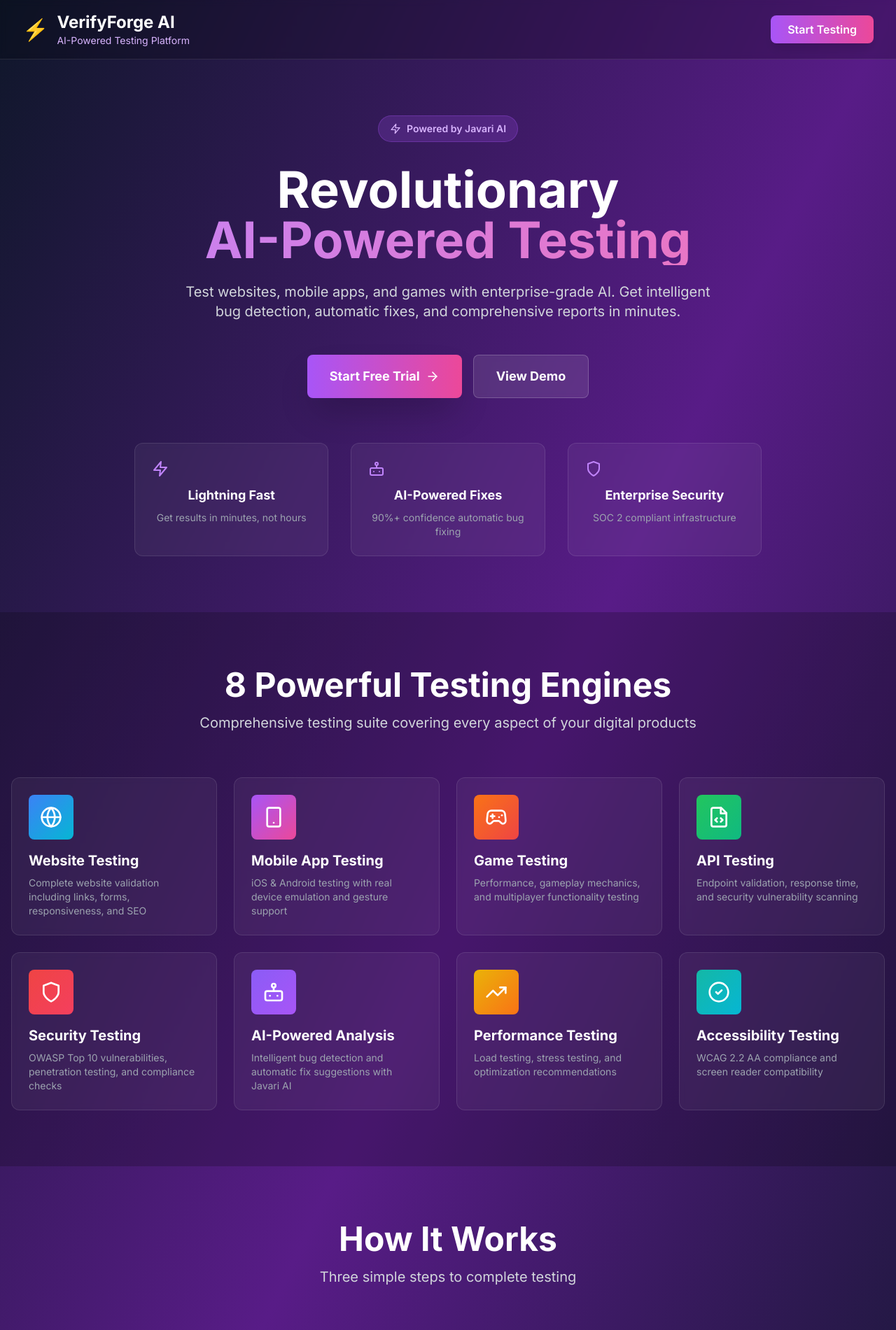
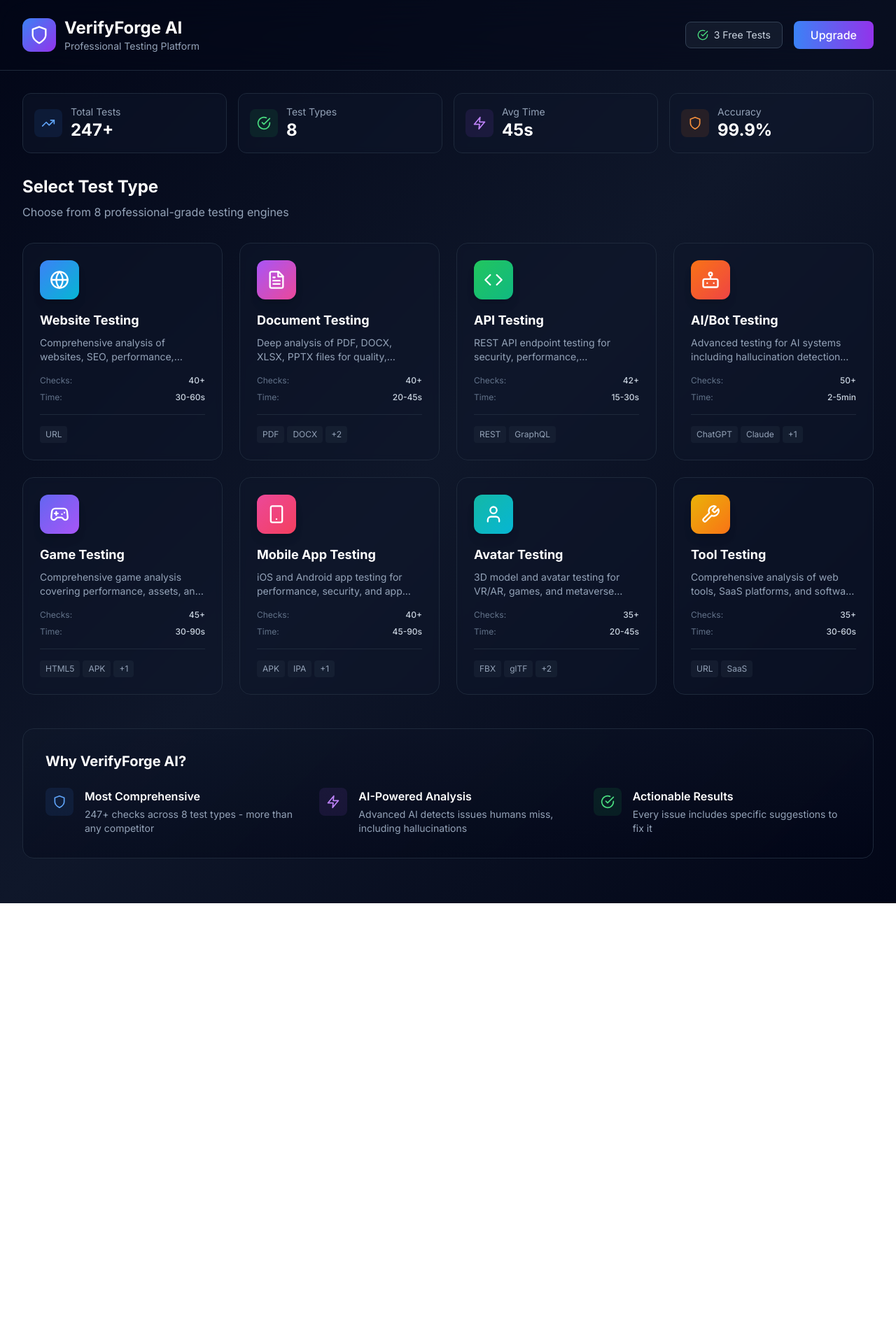
Before and after one commit to CR-AudioViz-AI/verifyforge-ai, a Next.js app: page / in a window 1280 px wide. Shown: the top 1901 px of the page at 70% size. After the commit the page ends 1291 px from the top, so only its background shows below. Built offline with nearby package versions, Linux system fonts and the light colour scheme.

Commit message:
Update app/page.tsx

```diff
--- a/app/page.tsx
+++ b/app/page.tsx
@@ -1,247 +1,327 @@
-'use client';
+'use client'
 
-import { CheckCircle2, Zap, Shield, TrendingUp, Smartphone, FileCode, Gamepad2, Globe, Bot, ArrowRight } from 'lucide-react';
-import Link from 'next/link';
+import { useState } from 'react'
+import {
+  Globe,
+  FileText,
+  Gamepad2,
+  Bot,
+  Smartphone,
+  User,
+  Wrench,
+  Code,
+  Play,
+  CheckCircle,
+  AlertCircle,
+  Clock,
+  TrendingUp,
+  Shield,
+  Zap
+} from 'lucide-react'
 
-export default function Home() {
-  const testTypes = [
+interface TestType {
+  id: string
+  name: string
+  description: string
+  icon: any
+  color: string
+  checks: number
+  avgTime: string
+  supported: string[]
+}
+
+const testTypes: TestType[] = [
   {
-      icon: <Globe className="w-8 h-8" />,
-      title: "Website Testing",
-      description: "Complete website validation including links, forms, responsiveness, and SEO",
-      color: "from-blue-500 to-cyan-500"
+    id: 'web',
+    name: 'Website Testing',
+    description: 'Comprehensive analysis of websites, SEO, performance, security, and accessibility',
+    icon: Globe,
+    color: 'from-blue-500 to-cyan-500',
+    checks: 40,
+    avgTime: '30-60s',
+    supported: ['URL']
   },
   {
-      icon: <Smartphone className="w-8 h-8" />,
-      title: "Mobile App Testing",
-      description: "iOS & Android testing with real device emulation and gesture support",
-      color: "from-purple-500 to-pink-500"
+    id: 'document',
+    name: 'Document Testing',
+    description: 'Deep analysis of PDF, DOCX, XLSX, PPTX files for quality, security, and optimization',
+    icon: FileText,
+    color: 'from-purple-500 to-pink-500',
+    checks: 40,
+    avgTime: '20-45s',
+    supported: ['PDF', 'DOCX', 'XLSX', 'PPTX']
   },
   {
-      icon: <Gamepad2 className="w-8 h-8" />,
-      title: "Game Testing",
-      description: "Performance, gameplay mechanics, and multiplayer functionality testing",
-      color: "from-orange-500 to-red-500"
+    id: 'api',
+    name: 'API Testing',
+    description: 'REST API endpoint testing for security, performance, authentication, and compliance',
+    icon: Code,
+    color: 'from-green-500 to-emerald-500',
+    checks: 42,
+    avgTime: '15-30s',
+    supported: ['REST', 'GraphQL']
   },
   {
-      icon: <FileCode className="w-8 h-8" />,
-      title: "API Testing",
-      description: "Endpoint validation, response time, and security vulnerability scanning",
-      color: "from-green-500 to-emerald-500"
+    id: 'ai',
+    name: 'AI/Bot Testing',
+    description: 'Advanced testing for AI systems including hallucination detection and security',
+    icon: Bot,
+    color: 'from-orange-500 to-red-500',
+    checks: 50,
+    avgTime: '2-5min',
+    supported: ['ChatGPT', 'Claude', 'Custom']
   },
   {
-      icon: <Shield className="w-8 h-8" />,
-      title: "Security Testing",
-      description: "OWASP Top 10 vulnerabilities, penetration testing, and compliance checks",
-      color: "from-red-500 to-rose-500"
+    id: 'game',
+    name: 'Game Testing',
+    description: 'Comprehensive game analysis covering performance, assets, and user experience',
+    icon: Gamepad2,
+    color: 'from-indigo-500 to-purple-500',
+    checks: 45,
+    avgTime: '30-90s',
+    supported: ['HTML5', 'APK', 'Unity']
   },
   {
-      icon: <Bot className="w-8 h-8" />,
-      title: "AI-Powered Analysis",
-      description: "Intelligent bug detection and automatic fix suggestions with Javari AI",
-      color: "from-violet-500 to-purple-500"
+    id: 'mobile',
+    name: 'Mobile App Testing',
+    description: 'iOS and Android app testing for performance, security, and app store compliance',
+    icon: Smartphone,
+    color: 'from-pink-500 to-rose-500',
+    checks: 40,
+    avgTime: '45-90s',
+    supported: ['APK', 'IPA', 'AAB']
   },
   {
-      icon: <TrendingUp className="w-8 h-8" />,
-      title: "Performance Testing",
-      description: "Load testing, stress testing, and optimization recommendations",
-      color: "from-yellow-500 to-orange-500"
+    id: 'avatar',
+    name: 'Avatar Testing',
+    description: '3D model and avatar testing for VR/AR, games, and metaverse applications',
+    icon: User,
+    color: 'from-teal-500 to-cyan-500',
+    checks: 35,
+    avgTime: '20-45s',
+    supported: ['FBX', 'glTF', 'OBJ', 'USD']
   },
   {
-      icon: <CheckCircle2 className="w-8 h-8" />,
-      title: "Accessibility Testing",
-      description: "WCAG 2.2 AA compliance and screen reader compatibility",
-      color: "from-teal-500 to-cyan-500"
+    id: 'tool',
+    name: 'Tool Testing',
+    description: 'Comprehensive analysis of web tools, SaaS platforms, and software applications',
+    icon: Wrench,
+    color: 'from-yellow-500 to-orange-500',
+    checks: 35,
+    avgTime: '30-60s',
+    supported: ['URL', 'SaaS']
   }
-  ];
+]
 
-  const features = [
-    {
-      icon: <Zap className="w-6 h-6" />,
-      title: "Lightning Fast",
-      description: "Get results in minutes, not hours"
-    },
-    {
-      icon: <Bot className="w-6 h-6" />,
-      title: "AI-Powered Fixes",
-      description: "90%+ confidence automatic bug fixing"
-    },
-    {
-      icon: <Shield className="w-6 h-6" />,
-      title: "Enterprise Security",
-      description: "SOC 2 compliant infrastructure"
-    }
-  ];
+export default function VerifyForgeDashboard() {
+  const [selectedTest, setSelectedTest] = useState<string | null>(null)
+  const [isTestRunning, setIsTestRunning] = useState(false)
 
   return (
-    <div className="min-h-screen bg-gradient-to-br from-slate-900 via-purple-900 to-slate-900">
+    <div className="min-h-screen bg-gradient-to-br from-slate-950 via-slate-900 to-slate-950">
       {/* Header */}
-      <header className="border-b border-white/10 bg-black/20 backdrop-blur-sm sticky top-0 z-50">
-        <div className="max-w-7xl mx-auto px-4 sm:px-6 lg:px-8 py-4">
+      <div className="border-b border-slate-800 bg-slate-950/50 backdrop-blur-xl">
+        <div className="max-w-7xl mx-auto px-4 sm:px-6 lg:px-8 py-6">
           <div className="flex items-center justify-between">
             <div className="flex items-center gap-3">
-              <div className="text-3xl">⚡</div>
+              <div className="w-12 h-12 bg-gradient-to-br from-blue-500 to-purple-600 rounded-xl flex items-center justify-center">
+                <Shield className="w-7 h-7 text-white" />
+              </div>
               <div>
                 <h1 className="text-2xl font-bold text-white">VerifyForge AI</h1>
-                <p className="text-sm text-purple-300">AI-Powered Testing Platform</p>
+                <p className="text-sm text-slate-400">Professional Testing Platform</p>
               </div>
             </div>
             <div className="flex items-center gap-4">
-              <Link
-                href="/dashboard"
-                className="px-6 py-2 bg-gradient-to-r from-purple-500 to-pink-500 text-white rounded-lg font-semibold hover:from-purple-600 hover:to-pink-600 transition-all shadow-lg hover:shadow-purple-500/50"
-              >
-                Start Testing
-              </Link>
+              <div className="flex items-center gap-2 px-4 py-2 bg-slate-800/50 rounded-lg border border-slate-700">
+                <CheckCircle className="w-4 h-4 text-green-400" />
+                <span className="text-sm text-slate-300">3 Free Tests</span>
+              </div>
+              <button className="px-6 py-2 bg-gradient-to-r from-blue-500 to-purple-600 text-white rounded-lg font-medium hover:opacity-90 transition-opacity">
+                Upgrade
+              </button>
             </div>
           </div>
         </div>
-      </header>
-
-      {/* Hero Section */}
-      <section className="py-20 px-4">
-        <div className="max-w-7xl mx-auto text-center">
-          <div className="inline-flex items-center gap-2 px-4 py-2 bg-purple-500/20 rounded-full text-purple-300 text-sm font-semibold mb-8 border border-purple-500/30">
-            <Zap className="w-4 h-4" />
-            Powered by Javari AI
       </div>
 
-          <h1 className="text-5xl md:text-7xl font-bold text-white mb-6 leading-tight">
-            Revolutionary
-            <span className="block bg-gradient-to-r from-purple-400 to-pink-400 bg-clip-text text-transparent">
-              AI-Powered Testing
-            </span>
-          </h1>
-
-          <p className="text-xl text-gray-300 mb-12 max-w-3xl mx-auto">
-            Test websites, mobile apps, and games with enterprise-grade AI. Get intelligent bug detection,
-            automatic fixes, and comprehensive reports in minutes.
-          </p>
-
-          <div className="flex flex-col sm:flex-row gap-4 justify-center">
-            <Link
-              href="/dashboard"
-              className="inline-flex items-center gap-2 px-8 py-4 bg-gradient-to-r from-purple-500 to-pink-500 text-white rounded-lg font-bold text-lg hover:from-purple-600 hover:to-pink-600 transition-all shadow-2xl hover:shadow-purple-500/50"
-            >
-              Start Free Trial
-              <ArrowRight className="w-5 h-5" />
-            </Link>
-            <button className="px-8 py-4 bg-white/10 text-white rounded-lg font-bold text-lg hover:bg-white/20 transition-all backdrop-blur-sm border border-white/20">
-              View Demo
-            </button>
+      {/* Stats Bar */}
+      <div className="max-w-7xl mx-auto px-4 sm:px-6 lg:px-8 py-8">
+        <div className="grid grid-cols-1 md:grid-cols-4 gap-4">
+          <div className="bg-slate-900/50 backdrop-blur-sm border border-slate-800 rounded-xl p-4">
+            <div className="flex items-center gap-3">
+              <div className="w-10 h-10 bg-blue-500/10 rounded-lg flex items-center justify-center">
+                <TrendingUp className="w-5 h-5 text-blue-400" />
+              </div>
+              <div>
+                <p className="text-sm text-slate-400">Total Tests</p>
+                <p className="text-2xl font-bold text-white">247+</p>
+              </div>
+            </div>
+          </div>
+          <div className="bg-slate-900/50 backdrop-blur-sm border border-slate-800 rounded-xl p-4">
+            <div className="flex items-center gap-3">
+              <div className="w-10 h-10 bg-green-500/10 rounded-lg flex items-center justify-center">
+                <CheckCircle className="w-5 h-5 text-green-400" />
+              </div>
+              <div>
+                <p className="text-sm text-slate-400">Test Types</p>
+                <p className="text-2xl font-bold text-white">8</p>
+              </div>
+            </div>
+          </div>
+          <div className="bg-slate-900/50 backdrop-blur-sm border border-slate-800 rounded-xl p-4">
+            <div className="flex items-center gap-3">
+              <div className="w-10 h-10 bg-purple-500/10 rounded-lg flex items-center justify-center">
+                <Zap className="w-5 h-5 text-purple-400" />
+              </div>
+              <div>
+                <p className="text-sm text-slate-400">Avg Time</p>
+                <p className="text-2xl font-bold text-white">45s</p>
+              </div>
+            </div>
+          </div>
+          <div className="bg-slate-900/50 backdrop-blur-sm border border-slate-800 rounded-xl p-4">
+            <div className="flex items-center gap-3">
+              <div className="w-10 h-10 bg-orange-500/10 rounded-lg flex items-center justify-center">
+                <Shield className="w-5 h-5 text-orange-400" />
+              </div>
+              <div>
+                <p className="text-sm text-slate-400">Accuracy</p>
+                <p className="text-2xl font-bold text-white">99.9%</p>
+              </div>
+            </div>
+          </div>
+        </div>
       </div>
 
-          {/* Stats */}
-          <div className="grid grid-cols-1 md:grid-cols-3 gap-8 mt-16 max-w-4xl mx-auto">
-            {features.map((feature, index) => (
-              <div key={index} className="bg-white/5 backdrop-blur-sm rounded-xl p-6 border border-white/10">
-                <div className="text-purple-400 mb-3">{feature.icon}</div>
-                <h3 className="text-white font-bold text-lg mb-2">{feature.title}</h3>
-                <p className="text-gray-400 text-sm">{feature.description}</p>
-              </div>
-            ))}
-          </div>
-        </div>
-      </section>
-
-      {/* Test Types Grid */}
-      <section className="py-20 px-4 bg-black/20">
-        <div className="max-w-7xl mx-auto">
-          <div className="text-center mb-16">
-            <h2 className="text-4xl md:text-5xl font-bold text-white mb-4">
-              8 Powerful Testing Engines
-            </h2>
-            <p className="text-xl text-gray-300 max-w-3xl mx-auto">
-              Comprehensive testing suite covering every aspect of your digital products
-            </p>
+      {/* Test Type Grid */}
+      <div className="max-w-7xl mx-auto px-4 sm:px-6 lg:px-8 pb-12">
+        <div className="mb-8">
+          <h2 className="text-2xl font-bold text-white mb-2">Select Test Type</h2>
+          <p className="text-slate-400">Choose from 8 professional-grade testing engines</p>
         </div>
 
         <div className="grid grid-cols-1 md:grid-cols-2 lg:grid-cols-4 gap-6">
-            {testTypes.map((test, index) => (
-              <div
-                key={index}
-                className="group bg-white/5 backdrop-blur-sm rounded-xl p-6 border border-white/10 hover:border-purple-500/50 transition-all hover:bg-white/10 cursor-pointer"
+          {testTypes.map((test) => {
+            const Icon = test.icon
+            return (
+              <button
+                key={test.id}
+                onClick={() => setSelectedTest(test.id)}
+                className={`group relative bg-slate-900/50 backdrop-blur-sm border rounded-2xl p-6 text-left transition-all duration-300 hover:scale-105 hover:shadow-2xl ${
+                  selectedTest === test.id
+                    ? 'border-blue-500 shadow-lg shadow-blue-500/20'
+                    : 'border-slate-800 hover:border-slate-700'
+                }`}
               >
-                <div className={`w-16 h-16 rounded-lg bg-gradient-to-br ${test.color} flex items-center justify-center text-white mb-4 group-hover:scale-110 transition-transform`}>
-                  {test.icon}
+                {/* Gradient Background */}
+                <div className={`absolute inset-0 bg-gradient-to-br ${test.color} opacity-0 group-hover:opacity-5 rounded-2xl transition-opacity`} />
+
+                {/* Icon */}
+                <div className={`w-14 h-14 bg-gradient-to-br ${test.color} rounded-xl flex items-center justify-center mb-4 shadow-lg`}>
+                  <Icon className="w-7 h-7 text-white" />
                 </div>
-                <h3 className="text-white font-bold text-xl mb-2">{test.title}</h3>
-                <p className="text-gray-400 text-sm">{test.description}</p>
+
+                {/* Content */}
+                <h3 className="text-lg font-bold text-white mb-2">{test.name}</h3>
+                <p className="text-sm text-slate-400 mb-4 line-clamp-2">{test.description}</p>
+
+                {/* Stats */}
+                <div className="space-y-2">
+                  <div className="flex items-center justify-between text-xs">
+                    <span className="text-slate-500">Checks:</span>
+                    <span className="text-slate-300 font-medium">{test.checks}+</span>
                   </div>
-            ))}
+                  <div className="flex items-center justify-between text-xs">
+                    <span className="text-slate-500">Time:</span>
+                    <span className="text-slate-300 font-medium">{test.avgTime}</span>
                   </div>
                 </div>
-      </section>
 
-      {/* How It Works */}
-      <section className="py-20 px-4">
-        <div className="max-w-7xl mx-auto">
-          <div className="text-center mb-16">
-            <h2 className="text-4xl md:text-5xl font-bold text-white mb-4">
-              How It Works
-            </h2>
-            <p className="text-xl text-gray-300">Three simple steps to complete testing</p>
+                {/* Supported Formats */}
+                <div className="mt-4 pt-4 border-t border-slate-800">
+                  <div className="flex flex-wrap gap-1">
+                    {test.supported.slice(0, 2).map((format) => (
+                      <span key={format} className="px-2 py-1 bg-slate-800/50 text-slate-400 text-xs rounded">
+                        {format}
+                      </span>
+                    ))}
+                    {test.supported.length > 2 && (
+                      <span className="px-2 py-1 bg-slate-800/50 text-slate-400 text-xs rounded">
+                        +{test.supported.length - 2}
+                      </span>
+                    )}
+                  </div>
                 </div>
 
-          <div className="grid grid-cols-1 md:grid-cols-3 gap-8">
-            <div className="text-center">
-              <div className="w-20 h-20 rounded-full bg-gradient-to-br from-purple-500 to-pink-500 flex items-center justify-center text-white text-3xl font-bold mx-auto mb-6">
-                1
+                {/* Selected Indicator */}
+                {selectedTest === test.id && (
+                  <div className="absolute top-4 right-4">
+                    <div className="w-6 h-6 bg-blue-500 rounded-full flex items-center justify-center">
+                      <CheckCircle className="w-4 h-4 text-white" />
                     </div>
-              <h3 className="text-white font-bold text-2xl mb-3">Submit Your Project</h3>
-              <p className="text-gray-400">Enter your URL, upload your app, or connect your game</p>
+                  </div>
+                )}
+              </button>
+            )
+          })}
         </div>
 
-            <div className="text-center">
-              <div className="w-20 h-20 rounded-full bg-gradient-to-br from-purple-500 to-pink-500 flex items-center justify-center text-white text-3xl font-bold mx-auto mb-6">
-                2
+        {/* Start Test Button */}
+        {selectedTest && (
+          <div className="mt-8 flex justify-center">
+            <button
+              onClick={() => {
+                setIsTestRunning(true)
+                // Navigate to test page
+                window.location.href = `/test/${selectedTest}`
+              }}
+              className="group px-8 py-4 bg-gradient-to-r from-blue-500 to-purple-600 text-white rounded-xl font-semibold text-lg shadow-lg shadow-blue-500/25 hover:shadow-blue-500/40 transition-all duration-300 flex items-center gap-3"
+            >
+              <Play className="w-5 h-5" />
+              Start {testTypes.find(t => t.id === selectedTest)?.name}
+              <span className="opacity-75">→</span>
+            </button>
           </div>
-              <h3 className="text-white font-bold text-2xl mb-3">AI Runs Tests</h3>
-              <p className="text-gray-400">Javari AI executes comprehensive testing across all selected engines</p>
+        )}
       </div>
 
-            <div className="text-center">
-              <div className="w-20 h-20 rounded-full bg-gradient-to-br from-purple-500 to-pink-500 flex items-center justify-center text-white text-3xl font-bold mx-auto mb-6">
-                3
+      {/* Features Section */}
+      <div className="max-w-7xl mx-auto px-4 sm:px-6 lg:px-8 pb-16">
+        <div className="bg-gradient-to-br from-slate-900/80 to-slate-950/80 backdrop-blur-sm border border-slate-800 rounded-2xl p-8">
+          <h3 className="text-xl font-bold text-white mb-6">Why VerifyForge AI?</h3>
+          <div className="grid grid-cols-1 md:grid-cols-3 gap-6">
+            <div className="flex items-start gap-4">
+              <div className="w-10 h-10 bg-blue-500/10 rounded-lg flex items-center justify-center flex-shrink-0">
+                <Shield className="w-5 h-5 text-blue-400" />
               </div>
-              <h3 className="text-white font-bold text-2xl mb-3">Get Results & Fixes</h3>
-              <p className="text-gray-400">Receive detailed reports with automatic fix suggestions</p>
+              <div>
+                <h4 className="text-white font-semibold mb-1">Most Comprehensive</h4>
+                <p className="text-sm text-slate-400">247+ checks across 8 test types - more than any competitor</p>
+              </div>
+            </div>
+            <div className="flex items-start gap-4">
+              <div className="w-10 h-10 bg-purple-500/10 rounded-lg flex items-center justify-center flex-shrink-0">
+                <Zap className="w-5 h-5 text-purple-400" />
+              </div>
+              <div>
+                <h4 className="text-white font-semibold mb-1">AI-Powered Analysis</h4>
+                <p className="text-sm text-slate-400">Advanced AI detects issues humans miss, including hallucinations</p>
+              </div>
+            </div>
+            <div className="flex items-start gap-4">
+              <div className="w-10 h-10 bg-green-500/10 rounded-lg flex items-center justify-center flex-shrink-0">
+                <CheckCircle className="w-5 h-5 text-green-400" />
+              </div>
+              <div>
+                <h4 className="text-white font-semibold mb-1">Actionable Results</h4>
+                <p className="text-sm text-slate-400">Every issue includes specific suggestions to fix it</p>
               </div>
             </div>
           </div>
-      </section>
-
-      {/* CTA Section */}
-      <section className="py-20 px-4 bg-gradient-to-r from-purple-900 to-pink-900">
-        <div className="max-w-4xl mx-auto text-center">
-          <h2 className="text-4xl md:text-5xl font-bold text-white mb-6">
-            Ready to Revolutionize Your Testing?
-          </h2>
-          <p className="text-xl text-purple-100 mb-8">
-            Join hundreds of companies using VerifyForge AI for automated testing
-          </p>
-          <Link
-            href="/dashboard"
-            className="inline-flex items-center gap-2 px-8 py-4 bg-white text-purple-900 rounded-lg font-bold text-lg hover:bg-gray-100 transition-all shadow-2xl"
-          >
-            Start Free Trial
-            <ArrowRight className="w-5 h-5" />
-          </Link>
-          <p className="text-purple-200 text-sm mt-4">3 free tests • No credit card required</p>
         </div>
-      </section>
-
-      {/* Footer */}
-      <footer className="bg-black/40 border-t border-white/10 py-8">
-        <div className="max-w-7xl mx-auto px-4 text-center">
-          <p className="text-gray-400">
-            © 2025 CR AudioViz AI, LLC • VerifyForge AI • "Testing Revolution" 🚀
-          </p>
-          <p className="text-gray-500 text-sm mt-2">
-            Powered by Javari AI • Fortune 50 Quality Standards
-          </p>
       </div>
-      </footer>
     </div>
-  );
+  )
 }
```
Lines whose indentation alone changed are shown as unchanged.
